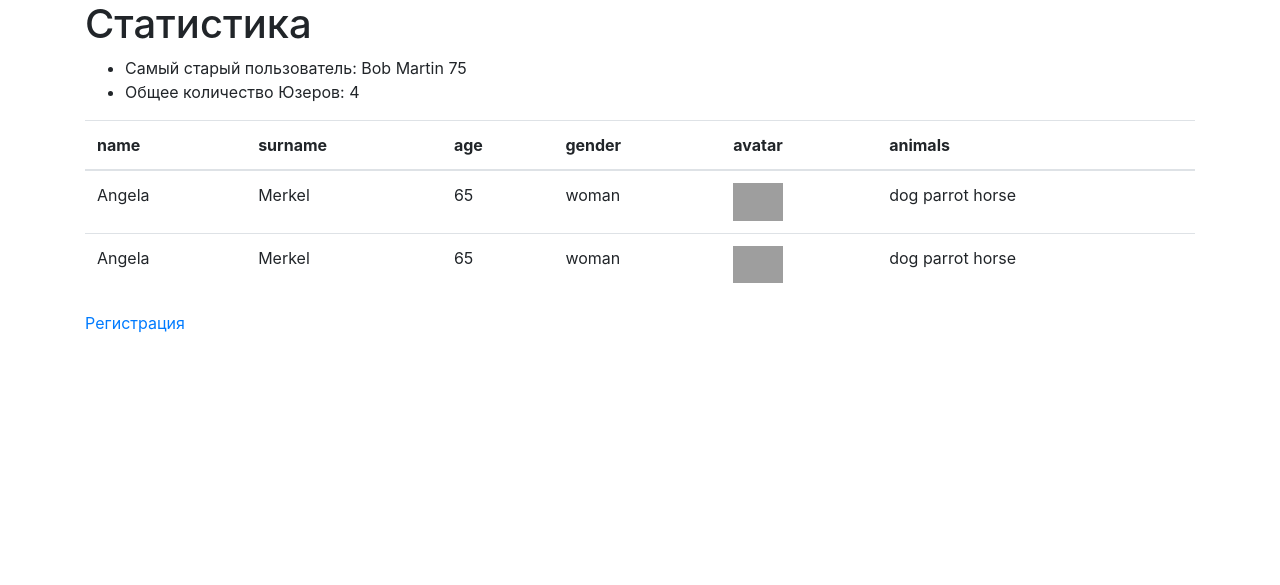
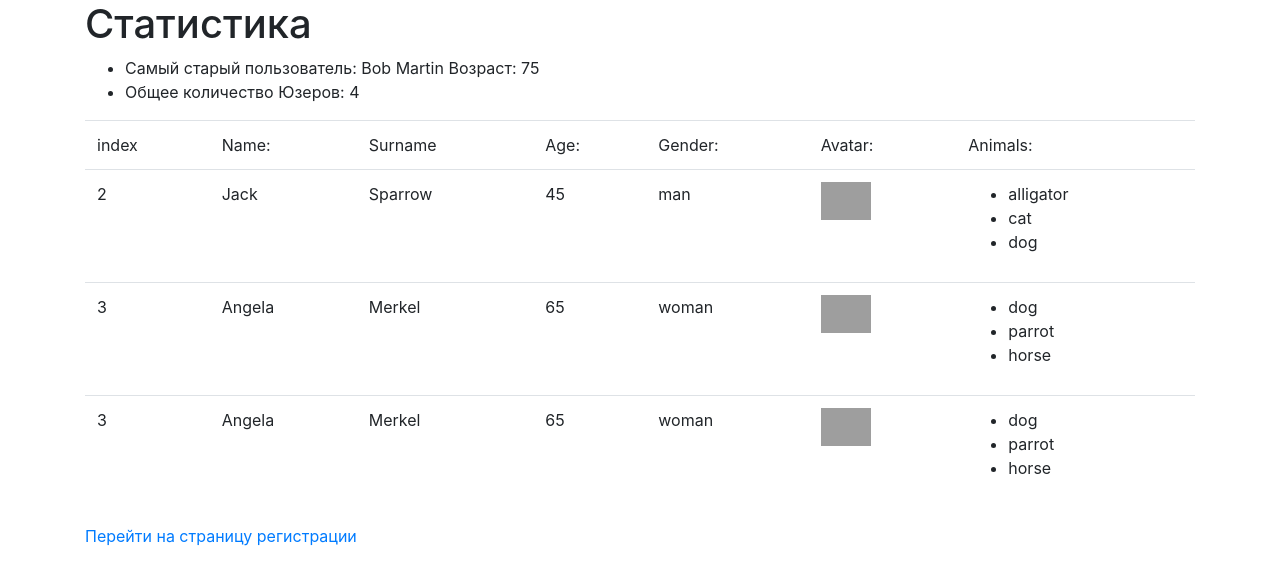
Before and after one commit to andrii-khan/beetroot-academy, a PHP site: page /stats.php in a window 1280 px wide. Shown: the top 585 px of the page. Run offline with PHP 8.4, Linux system fonts and the light colour scheme; grey boxes are pictures that could not be loaded.

Commit message:
done homework

```diff
--- a/stats.php
+++ b/stats.php
@@ -22,7 +22,7 @@ $users = [
         'age' => 45,
         'gender' => 'man',
         'avatar' => 'https://pbs.twimg.com/profile_images/427547618600710144/wCeLVpBa_400x400.jpeg',
-        'animals' => []
+        'animals' => ['alligator', 'cat', 'dog']
     ],
     [
         'name' => 'Angela',
@@ -37,17 +37,24 @@ $users = [
 if (!empty($_POST)) {
     $users[] = $_POST;
 }
-
+// Search Max Ages in Users
 $ages = array_column($users, 'age');
-$maxAge = max($ages);
-$maxAgeId = array_search($maxAge, $ages);
-$olderUser = $users[$maxAgeId];
-$selectName = array_column($users, 'name');
-$userID = array_search('Angela', $selectName);
-$jack = $users[$userID];
-
+$maxAge = array_keys($ages, max($ages));
+$olderUser = [];
+foreach ($maxAge as $index){
+    $olderUser[] = $users[$index];
+}
+// Search Jack
+$selectJack = array_column($users, 'name');
+$jackID = array_search('Jack', $selectJack);
+$jack = $users[$jackID];
+// Select Random
 $randomUserID = rand(0, count($users) - 1);
 $randomUser = $users[$randomUserID];
+// Search Merkel
+$selectMerkel = array_column($users, 'surname');
+$merkelID = array_search('Merkel', $selectMerkel);
+$merkel = $users[$merkelID];
 ?>
 <!DOCTYPE html>
 <html lang="en">
@@ -61,51 +68,81 @@ $randomUser = $users[$randomUserID];
 <div class="container">
     <h1>Статистика</h1>
     <ul>
-        <li>Самый старый
-            пользователь: <?php echo $olderUser['name'] . " " . $olderUser['surname'] . " " . $olderUser['age']; ?></li>
+        <?php foreach ($olderUser as $item) : ?>
+            <li>Самый старый пользователь: <?php echo $item['name'] .' '. $item['surname'] .' Возраст: '. $item['age']; ?></li>
+        <?php endforeach; ?>
+
         <li>Общее количество Юзеров: <?php echo count($users); ?></li>
     </ul>
-    <table class="table">
-        <?php foreach ($jack as $item) : ?>
-
-        <?php endforeach; ?>
-
-        <thead>
+    <table class="table table-hover">
+        <thead class="thead-dark">
         <tr>
-            <?php foreach ($jack as $index => $item) : ?>
-                <th scope="col"><?php echo $index ?></th>
-            <?php endforeach; ?>
+            <td>index</td>
+            <td>Name:</td>
+            <td>Surname</td>
+            <td>Age:</td>
+            <td>Gender:</td>
+            <td>Avatar:</td>
+            <td>Animals:</td>
         </tr>
         </thead>
         <tbody>
         <tr>
-            <td><?php echo $jack['name'] ?></td>
-            <td><?php echo $jack['surname'] ?></td>
+            <td><?php echo $jackID; ?></td>
+            <td><?php echo $jack['name']; ?></td>
+            <td><?php echo $jack['surname']; ?></td>
             <td><?php echo $jack['age'] ?></td>
-            <td><?php echo $jack['gender'] ?></td>
-            <td><img width="50px" src="<?php echo $jack['avatar'] ?>" alt="<?php echo $jack['name'] ?>"></td>
+            <td><?php echo $jack['gender']; ?></td>
+            <td><img width="50px" src="<?php echo $jack['avatar']; ?>" alt="<?php echo $jack['name']; ?>"></td>
             <td>
-                <?php foreach ($jack['animals'] as $item) : ?>
-                    <?php echo $item ?>
-                <?php endforeach; ?>
+                <ul>
+                    <?php foreach ($jack['animals'] as $item) : ?>
+                        <li>
+                            <?php echo $item; ?>
+                        </li>
+                    <?php endforeach; ?>
+                </ul>
             </td>
         </tr>
         <tr>
-            <td><?php echo $randomUser['name'] ?></td>
-            <td><?php echo $randomUser['surname'] ?></td>
-            <td><?php echo $randomUser['age'] ?></td>
-            <td><?php echo $randomUser['gender'] ?></td>
-            <td><img width="50px" src="<?php echo $randomUser['avatar'] ?>" alt="<?php echo $randomUser['name'] ?>"></td>
+            <td><?php echo $randomUserID; ?></td>
+            <td><?php echo $randomUser['name']; ?></td>
+            <td><?php echo $randomUser['surname']; ?></td>
+            <td><?php echo $randomUser['age']; ?></td>
+            <td><?php echo $randomUser['gender']; ?></td>
+            <td><img width="50px" src="<?php echo $randomUser['avatar'] ?>" alt="<?php echo $randomUser['name'] ?>">
+            </td>
             <td>
-                <?php foreach ($randomUser['animals'] as $item) : ?>
-                    <?php echo $item ?>
-                <?php endforeach; ?>
+                <ul>
+                    <?php foreach ($randomUser['animals'] as $item) : ?>
+                        <li>
+                            <?php echo $item ?>
+                        </li>
+                    <?php endforeach; ?>
+                </ul>
             </td>
         </tr>
-
+        <tr>
+            <td><?php echo $merkelID; ?></td>
+            <td><?php echo $merkel['name']; ?></td>
+            <td><?php echo $merkel['surname']; ?></td>
+            <td><?php echo $merkel['age']; ?></td>
+            <td><?php echo $merkel['gender']; ?></td>
+            <td><img width="50px" src="<?php echo $merkel['avatar'] ?>" alt="<?php echo $merkel['name'] ?>">
+            </td>
+            <td>
+                <ul>
+                    <?php foreach ($merkel['animals'] as $item) : ?>
+                        <li>
+                            <?php echo $item ?>
+                        </li>
+                    <?php endforeach; ?>
+                </ul>
+            </td>
+        </tr>
         </tbody>
     </table>
-    <a class="button" href="user.php">Регистрация</a>
+    <a class="button" href="user.php">Перейти на страницу регистрации</a>
 </div>
 </body>
 </html>
```
